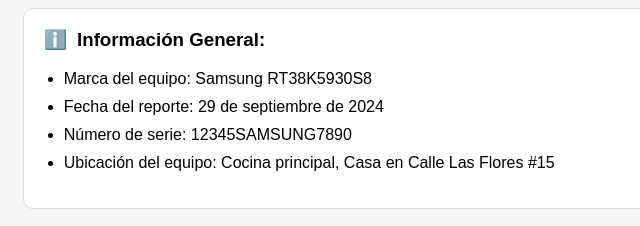
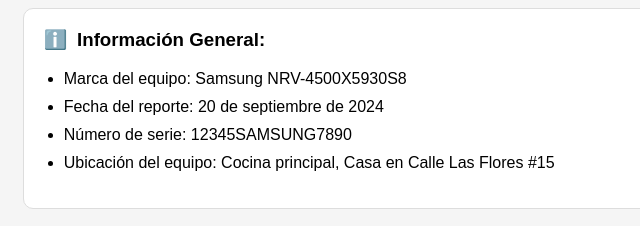
Before and after one commit to andresparceromelo/Proyecto_DeteccionAI, a website: page Proyecto Deteccion AI/resumen_diario.html in a window 1280 px wide. Shown: the part 133-359 px from the top of the page, 424-1064 px from the left. Drawn offline with Linux system fonts and the light colour scheme.

Commit message:
PROGRAMA 100% TERMINADO Y FUNCIONAL

```diff
--- a/Proyecto Deteccion AI/resumen_diario.html
+++ b/Proyecto Deteccion AI/resumen_diario.html
@@ -10,7 +10,7 @@
     <div class="header">
         <button class="back-button" onclick="window.history.back();">&larr;</button>
         <h1>Resumen General</h1>
-        <a href="Buscar_Reporte.html" class="finalize-button">VOLVER</a>
+        <a href="Bandeja_Reportes.html" class="finalize-button">VOLVER</a>
     </div>
     <div class="content">
         <div class="image-section">
@@ -20,8 +20,8 @@
             <div class="info-box">
                 <h3><span class="icon">ℹ️</span> Información General:</h3>
                 <ul>
-                    <li>Marca del equipo: Samsung RT38K5930S8</li>
-                    <li>Fecha del reporte: 29 de septiembre de 2024</li>
+                    <li>Marca del equipo: Samsung NRV-4500X5930S8</li>
+                    <li>Fecha del reporte: 20 de septiembre de 2024</li>
                     <li>Número de serie: 12345SAMSUNG7890</li>
                     <li>Ubicación del equipo: Cocina principal, Casa en Calle Las Flores #15</li>
                 </ul>
```
